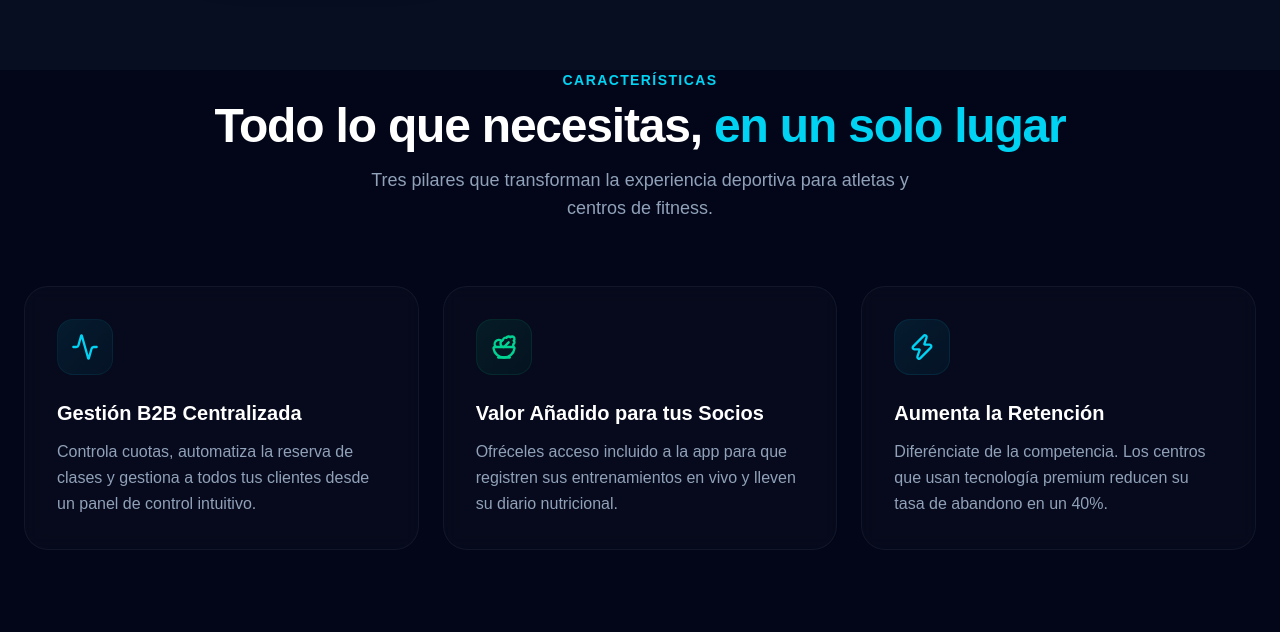
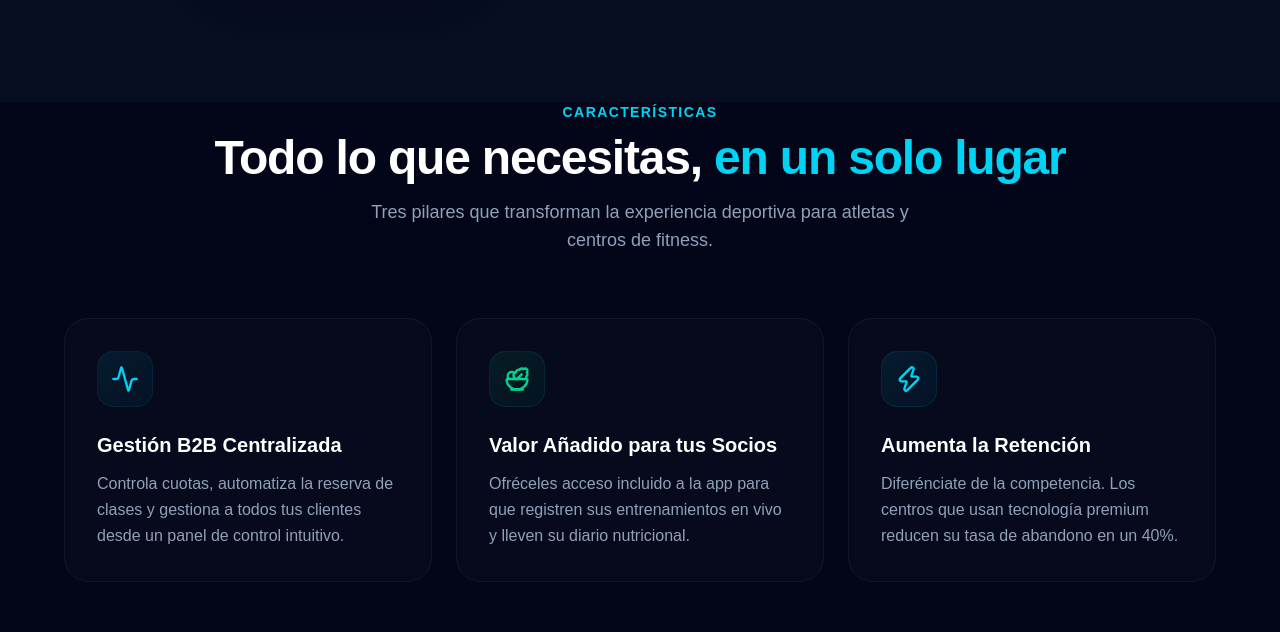
Before and after one commit to tintinhl2006-afk/FitWe, a Next.js app: page / in a window 1280 px wide. Shown: the part 1934-2566 px from the top of the page. Built offline with nearby package versions, Linux system fonts and the light colour scheme; no server answers.

Commit message:
UI: Fix landing page container widths and margins for ultrawide screens

```diff
--- a/src/app/page.tsx
+++ b/src/app/page.tsx
@@ -38,8 +38,8 @@ export default function LandingPage() {
       <LandingNavbar />
 
       {/* ═══════════════════ HERO SECTION ═══════════════════ */}
-      <section className="relative z-10 flex min-h-screen flex-col items-center justify-center px-6 pt-16 pb-24 text-center">
-        {/* Badge removed as requested */}
+      <section className="relative z-10 flex min-h-screen flex-col items-center justify-center pt-24 pb-24 text-center">
+        <div className="mx-auto max-w-6xl w-full px-6 sm:px-8 lg:px-12 flex flex-col items-center">
           <h1 className="max-w-4xl text-4xl font-extrabold leading-[1.1] tracking-tight sm:text-6xl lg:text-7xl animate-fade-in-up animation-delay-100">
             Fideliza a tus clientes con tu propia{" "}
             <span className="bg-gradient-to-r from-cyan-400 via-cyan-400 to-cyan-400 bg-clip-text text-transparent">
@@ -131,6 +131,7 @@ export default function LandingPage() {
             <div className="absolute -top-40 -right-40 h-[400px] w-[400px] bg-cyan-500/10 blur-[100px] rounded-full pointer-events-none" />
           </div>
         </div>
+        </div>
 
         {/* Scroll indicator */}
         <div className="absolute bottom-4 sm:bottom-10 left-1/2 -translate-x-1/2 animate-bounce z-20">
@@ -141,8 +142,8 @@ export default function LandingPage() {
       </section>
 
       {/* ═══════════════════ APP SHOWCASE SECTION ═══════════════════ */}
-      <section className="relative z-10 px-6 py-24 sm:py-32 bg-slate-900/50">
-        <div className="mx-auto max-w-7xl grid gap-12 lg:grid-cols-2 items-center">
+      <section className="relative z-10 px-4 sm:px-6 py-24 sm:py-32 bg-slate-900/50 flex justify-center">
+        <div className="mx-auto w-full max-w-6xl grid gap-12 lg:grid-cols-2 items-center">
           <div className="order-2 lg:order-1 relative flex justify-center">
              <div className="absolute top-1/2 left-1/2 -translate-x-1/2 -translate-y-1/2 w-64 h-64 rounded-full bg-emerald-500/20 blur-[100px] pointer-events-none" />
 
@@ -241,8 +242,8 @@ export default function LandingPage() {
       </section>
 
       {/* ═══════════════════ FEATURES SECTION ═══════════════════ */}
-      <section id="features" className="relative z-10 px-6 pb-32">
-        <div className="mx-auto max-w-7xl">
+      <section id="features" className="relative z-10 px-4 sm:px-6 pb-32 flex justify-center">
+        <div className="mx-auto w-full max-w-6xl">
           {/* Section header */}
           <div className="mb-16 text-center">
             <p className="mb-3 text-sm font-semibold uppercase tracking-widest text-cyan-400">
@@ -315,8 +316,8 @@ export default function LandingPage() {
       </section>
 
       {/* ═══════════════════ FINAL CTA SECTION ═══════════════════ */}
-      <section className="relative z-10 px-6 py-24 sm:py-32">
-        <div className="mx-auto max-w-5xl rounded-[2.5rem] bg-gradient-to-b from-cyan-900/40 to-slate-900 border border-cyan-500/20 p-8 sm:p-16 text-center relative overflow-hidden">
+      <section className="relative z-10 px-4 sm:px-6 py-24 sm:py-32 flex justify-center">
+        <div className="mx-auto w-full max-w-5xl rounded-[2.5rem] bg-gradient-to-b from-cyan-900/40 to-slate-900 border border-cyan-500/20 p-8 sm:p-16 text-center relative overflow-hidden">
           {/* Subtle background glow */}
           <div className="absolute top-1/2 left-1/2 -translate-x-1/2 -translate-y-1/2 w-full max-w-lg h-full bg-cyan-500/20 blur-[120px] pointer-events-none" />
 
```
Lines whose indentation alone changed are shown as unchanged.
